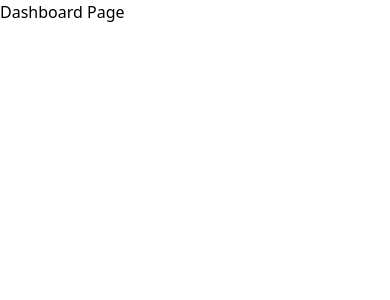
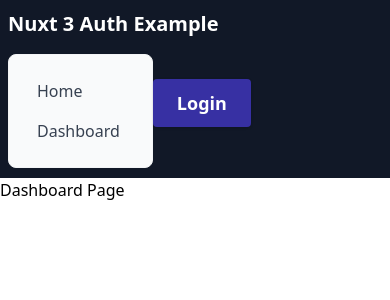
Before and after one commit to aliosmandev/nuxt3-auth-example, a Nuxt app: page /dashboard in a window 390 px wide. Shown: the top 300 px of the page. Built offline with nearby package versions, Linux system fonts and the light colour scheme; no server answers.

Commit message:
the design on the pages has been changed

```diff
--- a/docker-compose.yml
+++ b/docker-compose.yml
@@ -4,7 +4,6 @@
     app:
         build: .
         container_name: app
-        restart: always
         ports:
             - '3000:3000'
         depends_on:
@@ -13,7 +12,6 @@
             - app
     mongo:
         image: mongo
-        restart: always
         volumes:
             - mongodb:/usr/local/mongodb
         environment:
--- a/src/assets/css/tailwind.css
+++ b/src/assets/css/tailwind.css
@@ -2,9 +2,17 @@
 @tailwind components;
 @tailwind utilities;
 
-html {
+@layer base {
+  html {
     @apply h-full;
   }
   body {
     @apply h-full;
   }
+}
+
+  @layer components {
+    .nav-link {
+      @apply block py-2 pr-4 pl-3 text-gray-700 rounded hover:bg-gray-100 md:hover:bg-transparent md:border-0 md:hover:text-blue-700 md:p-0 dark:text-gray-400 md:dark:hover:text-white dark:hover:bg-gray-700 dark:hover:text-white md:dark:hover:bg-transparent
+    }
+  }
--- /dev/null
+++ b/src/components/Header.vue
@@ -0,0 +1,39 @@
+<script lang="ts" setup>
+import VButton from '~/components/ui/Button.vue';
+const { loggedIn } = useAuth();
+</script>
+
+<template>
+    <nav class="border-gray-200 px-2 sm:px-4 py-2.5 bg-gray-900">
+        <div class="container flex flex-wrap justify-between items-center mx-auto">
+            <a href="https://flowbite.com/" class="flex items-center">
+                <span class="self-center text-xl font-semibold whitespace-nowrap text-white">Nuxt 3 Auth Example</span>
+            </a>
+
+            <div class="flex items-center justify-center">
+                <ul
+                    class="flex flex-col p-4 mt-4 bg-gray-50 rounded-lg border border-gray-100 md:flex-row md:space-x-8 md:mt-0 md:text-sm md:font-medium md:border-0 md:bg-white dark:bg-gray-800 md:dark:bg-gray-900 dark:border-gray-700"
+                >
+                    <li>
+                        <NuxtLink to="/" class="nav-link" aria-current="page">Home</NuxtLink>
+                    </li>
+                    <li>
+                        <NuxtLink to="/dashboard" class="nav-link">Dashboard</NuxtLink>
+                    </li>
+                </ul>
+                <div>
+                    <template v-if="!loggedIn">
+                        <NuxtLink to="/auth/login">
+                            <VButton class="!py-3 !mb-0">Login</VButton>
+                        </NuxtLink></template
+                    >
+                    <template v-else>
+                        <NuxtLink to="/auth/logout">
+                            <VButton class="!py-3 !mb-0 !bg-red-600">Logout</VButton>
+                        </NuxtLink>
+                    </template>
+                </div>
+            </div>
+        </div>
+    </nav>
+</template>
--- /dev/null
+++ b/src/components/icons/Spinner.vue
@@ -0,0 +1,12 @@
+<template>
+    <svg role="status" class="inline mr-3 w-4 h-4 text-white animate-spin" viewBox="0 0 100 101" fill="none" xmlns="http://www.w3.org/2000/svg">
+        <path
+            d="M100 50.5908C100 78.2051 77.6142 100.591 50 100.591C22.3858 100.591 0 78.2051 0 50.5908C0 22.9766 22.3858 0.59082 50 0.59082C77.6142 0.59082 100 22.9766 100 50.5908ZM9.08144 50.5908C9.08144 73.1895 27.4013 91.5094 50 91.5094C72.5987 91.5094 90.9186 73.1895 90.9186 50.5908C90.9186 27.9921 72.5987 9.67226 50 9.67226C27.4013 9.67226 9.08144 27.9921 9.08144 50.5908Z"
+            fill="#E5E7EB"
+        />
+        <path
+            d="M93.9676 39.0409C96.393 38.4038 97.8624 35.9116 97.0079 33.5539C95.2932 28.8227 92.871 24.3692 89.8167 20.348C85.8452 15.1192 80.8826 10.7238 75.2124 7.41289C69.5422 4.10194 63.2754 1.94025 56.7698 1.05124C51.7666 0.367541 46.6976 0.446843 41.7345 1.27873C39.2613 1.69328 37.813 4.19778 38.4501 6.62326C39.0873 9.04874 41.5694 10.4717 44.0505 10.1071C47.8511 9.54855 51.7191 9.52689 55.5402 10.0491C60.8642 10.7766 65.9928 12.5457 70.6331 15.2552C75.2735 17.9648 79.3347 21.5619 82.5849 25.841C84.9175 28.9121 86.7997 32.2913 88.1811 35.8758C89.083 38.2158 91.5421 39.6781 93.9676 39.0409Z"
+            fill="currentColor"
+        />
+    </svg>
+</template>
--- /dev/null
+++ b/src/components/ui/Button.vue
@@ -0,0 +1,29 @@
+<script lang="ts" setup>
+import Spinner from '~/components/icons/Spinner.vue';
+const props = defineProps({
+    onClick: {
+        type: Function,
+        default: () => {},
+    },
+    loading: {
+        type: Boolean,
+        default: false,
+    },
+});
+</script>
+
+<template>
+    <button
+        :disabled="props.loading"
+        @onClick="props.onClick"
+        type="submit"
+        class="inline-block w-full py-4 px-6 mb-6 text-center text-lg leading-6 text-white font-extrabold bg-indigo-800 hover:bg-indigo-900 border-3 border-indigo-900 shadow rounded transition duration-200 disabled:cursor-not-allowed disabled:opacity-60"
+    >
+        <template v-if="props.loading">
+            <Spinner />
+        </template>
+        <template v-else>
+            <slot />
+        </template>
+    </button>
+</template>
--- /dev/null
+++ b/src/components/ui/Input.vue
@@ -0,0 +1,31 @@
+<script lang="ts" setup>
+import { useField } from 'vee-validate';
+const props = defineProps({
+    label: {
+        type: String,
+        default: '',
+    },
+    name: {
+        type: String,
+        required: true,
+    },
+    type: {
+        type: String,
+        default: 'text',
+    },
+    placeholder: String,
+});
+
+const { value, errorMessage } = useField(toRef(props, 'name'), undefined);
+</script>
+
+<template>
+    <label class="block mb-2 font-extrabold" for="">{{ label }}</label>
+    <input
+        class="inline-block w-full p-4 leading-6 text-lg font-extrabold placeholder-indigo-900 bg-white shadow border-2 border-indigo-900 rounded"
+        v-model="value"
+        :type="props.type"
+        :placeholder="props.placeholder"
+    />
+    <p class="text-red-500">{{ errorMessage }}</p>
+</template>
--- a/src/composables/useAuth.ts
+++ b/src/composables/useAuth.ts
@@ -2,18 +2,25 @@
 
 export default function () {
     const user = useState<UserWithoutPassword | null>('user', () => null);
-    const loggedIn = useState<boolean>('loggedIn', () => false);
+    const loggedIn = useState('loggedIn', () => false);
     const errorMessage = useState('errorMessage', () => '');
+    const pending = useState('pending', () => false);
+
+    const setUser = (user) => {
+        user.value = user;
+        loggedIn.value = true;
+        pending.value = false;
+    };
 
     const login = async ({ email, password }) => {
         errorMessage.value = '';
+        pending.value = true;
         try {
             const data: UserWithoutPassword = await $fetch('/api/auth/login', {
                 method: 'POST',
                 body: JSON.stringify({ email, password }),
             });
-            user.value = data;
-            loggedIn.value = true;
+            setUser(data);
             navigateTo('/dashboard');
         } catch (err) {
             errorMessage.value = err.data.statusMessage;
@@ -23,10 +30,9 @@
     const me = async () => {
         try {
             const data = await $fetch('/api/me');
-            user.value = data;
-            loggedIn.value = true;
+            setUser(data);
         } catch (err) {}
     };
 
-    return { errorMessage, loggedIn, user, login, me };
+    return { errorMessage, loggedIn, pending, user, login, me };
 }
--- a/src/layouts/default.vue
+++ b/src/layouts/default.vue
@@ -1,5 +1,10 @@
+<script lang="ts" setup>
+import Header from '~/components/Header.vue';
+</script>
+
 <template>
     <div class="">
+        <Header />
         <slot />
     </div>
 </template>
--- a/src/pages/auth/login.vue
+++ b/src/pages/auth/login.vue
@@ -1,22 +1,39 @@
 <script lang="ts" setup>
+import VInput from '~/components/ui/Input.vue';
+import VButton from '~/components/ui/Button.vue';
+
 definePageMeta({
     middleware: 'guest-only',
+    layout: false,
 });
 
-const { errorMessage, login } = useAuth();
+const { errorMessage, pending, login } = useAuth();
 </script>
 
 <template>
-    <VForm :initial-values="{ email: 'deneme@gmail.com', password: 'deneme' }" @submit="login">
-        <p>{{ errorMessage }}</p>
-        <VField name="email" v-slot="{ field, errorMessage }" rules="required|email">
-            <input v-bind="field" type="email" placeholder="Email" />
-            <p>{{ errorMessage }}</p>
-        </VField>
-        <VField name="password" v-slot="{ field, errorMessage }" rules="required">
-            <input v-bind="field" type="password" placeholder="password" />
-            <p>{{ errorMessage }}</p>
-        </VField>
-        <button type="submit">Login</button>
-    </VForm>
+    <section class="py-26 bg-white">
+        <div class="container px-4 mx-auto">
+            <div class="max-w-lg mx-auto">
+                <div class="text-center my-8">
+                    <h2 class="text-3xl md:text-4xl font-extrabold mb-2">Sign in</h2>
+                </div>
+                <VForm :initial-values="{ email: '', password: '' }" @submit="login">
+                    <div class="mb-6">
+                        <VField name="email" v-slot="{ field }" rules="required|email">
+                            <VInput v-bind="field" label="Email" type="email" placeholder="Email" />
+                        </VField>
+                    </div>
+                    <div class="mb-6">
+                        <VField name="password" v-slot="{ field }" rules="required">
+                            <VInput v-bind="field" label="Password" type="password" placeholder="********" />
+                        </VField>
+                    </div>
+                    <VButton :loading="pending">Sign in</VButton>
+                    <p class="text-center font-extrabold">
+                        Don&rsquo;t have an account? <NuxtLink to="/auth/register" class="text-red-500 hover:underline" href="#">Sign up</NuxtLink>
+                    </p>
+                </VForm>
+            </div>
+        </div>
+    </section>
 </template>
```
